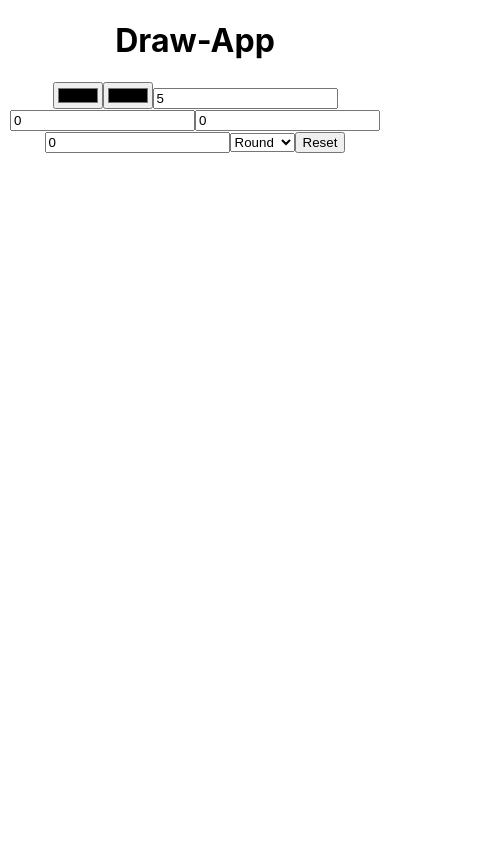
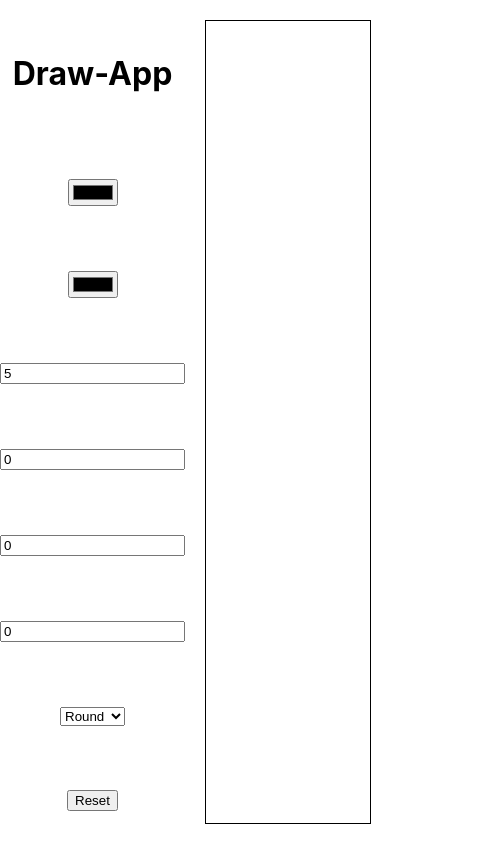
Before and after one commit to asdt560/drawing, a React (Create React App) app: page / in a window 390 px wide. Shown: the whole page, 500 px wide, since content can reach past the window. Built offline with nearby package versions, Linux system fonts and the light colour scheme.

Commit message:
Make canvas responsive

```diff
--- a/src/App.css
+++ b/src/App.css
@@ -1,5 +1,6 @@
 .App {
   text-align: center;
+  height: 100vh;
 }
 
 .App-logo {
@@ -36,3 +37,24 @@
     transform: rotate(360deg);
   }
 }
+
+.container {
+  width: 100%;
+  height: 100%;
+  display: flex;
+}
+
+.toolbar {
+  display: flex;
+  flex-direction: column;
+  align-items: center;
+  justify-content: space-around;
+}
+
+.canvasholder{
+  border: 1px solid black;
+  margin: 5%;
+  height: 95%;
+  width: 95%;
+  align-self: center;
+}
--- a/src/App.tsx
+++ b/src/App.tsx
@@ -5,7 +5,7 @@ import Canvas from './components/Canvas';
 function App() {
   return (
     <div className="App">
-      <Canvas height={500} width={500} />
+      <Canvas />
     </div>
   );
 }
--- a/src/components/Canvas.tsx
+++ b/src/components/Canvas.tsx
@@ -1,40 +1,43 @@
 import { useRef, useEffect, MouseEventHandler } from "react";
 
-type CanvasProps = {
-  width: number;
-  height: number;
-}
-
-const Canvas = (props : CanvasProps) => {
+const Canvas = () => {
 
   const canvasRef = useRef<HTMLCanvasElement>(null);
-  let context : CanvasRenderingContext2D;
+  const contextRef = useRef<CanvasRenderingContext2D | null>(null);
 
   useEffect(() => {
-    context = canvasRef?.current?.getContext('2d') as CanvasRenderingContext2D;
+    const canvas = canvasRef.current as HTMLCanvasElement;
+    canvas.style.width ='100%';
+    canvas.style.height='100%';
+    canvas.width  = canvas.offsetWidth;
+    canvas.height = canvas.offsetHeight;
+    const context: CanvasRenderingContext2D = canvas.getContext("2d") as CanvasRenderingContext2D;
+    contextRef.current = context;
   }, [])
 
   const handleReset = () => {
-    if (context) {
-      context.clearRect(0, 0, props.width, props.height);
+    if (contextRef.current) {
+      let canvasOffsetX = canvasRef?.current?.offsetLeft as number;
+      let canvasOffsetY = canvasRef?.current?.offsetTop as number;
+      contextRef.current.clearRect(0, 0, canvasOffsetX, canvasOffsetY);
     }
   }
-  let isPainting : boolean = false;
-  let lineWidth : number = 5;
-  let brushShape : CanvasLineCap = 'round';
+  let isPainting: boolean = false;
+  let lineWidth: number = 5;
+  let brushShape: CanvasLineCap = 'round';
   let color = '#000000';
-  let shadowBlur : number = 0
-  let shadowColor : string = '#000000';
-  let shadowX : number = 0;
-  let shadowY : number = 0;
-  const startDraw = (e : any) => {
+  let shadowBlur: number = 0
+  let shadowColor: string = '#000000';
+  let shadowX: number = 0;
+  let shadowY: number = 0;
+  const startDraw = (e: any) => {
     isPainting = true;
   }
-  const draw = (e : any) => {
-    if(!isPainting) {
+  const draw = (e: any) => {
+    if (!isPainting) {
       return;
     }
-
+    let context = contextRef.current as CanvasRenderingContext2D;
     context.lineWidth = lineWidth;
     context.lineCap = brushShape;
     context.lineJoin = 'round';
@@ -49,14 +52,15 @@ const Canvas = (props : CanvasProps) => {
     context.stroke();
   }
 
-  const finishDraw = (e : any) => {
+  const finishDraw = (e: any) => {
     isPainting = false;
+    let context = contextRef.current as CanvasRenderingContext2D;
     context.stroke();
     context.beginPath();
   }
   return (
-    <div>
-      <div>
+    <div className="container">
+      <div className="toolbar">
         <h1>Draw-App</h1>
         <input
           type="color"
@@ -117,7 +121,7 @@ const Canvas = (props : CanvasProps) => {
         <select
           title="brush-shape"
           onChange={(e) => {
-            brushShape= e.target.value.toLowerCase() as CanvasLineCap;
+            brushShape = e.target.value.toLowerCase() as CanvasLineCap;
           }}
         >
           <option id="shape1">Round</option>
@@ -125,15 +129,15 @@ const Canvas = (props : CanvasProps) => {
         </select>
         <button type="button" id="reset" onClick={handleReset}>Reset</button>
       </div>
+      <div className="canvasholder">
         <canvas
           ref={canvasRef}
-        width={props.width}
-        height={props.height}
           onMouseDown={startDraw}
           onMouseMove={draw}
           onMouseUp={finishDraw}
         />
       </div>
+    </div>
   );
 };
 
```
Lines whose indentation alone changed are shown as unchanged.
